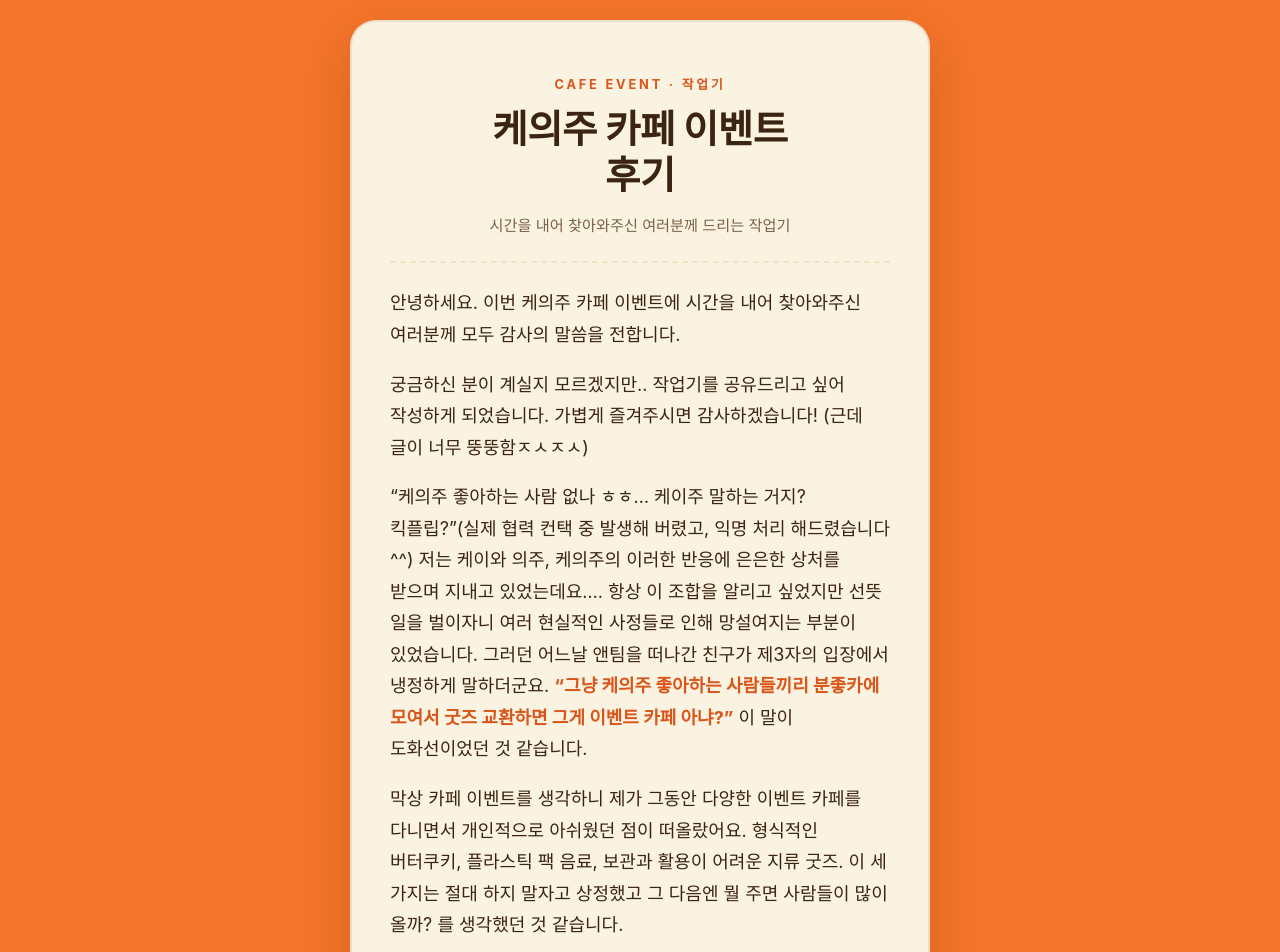
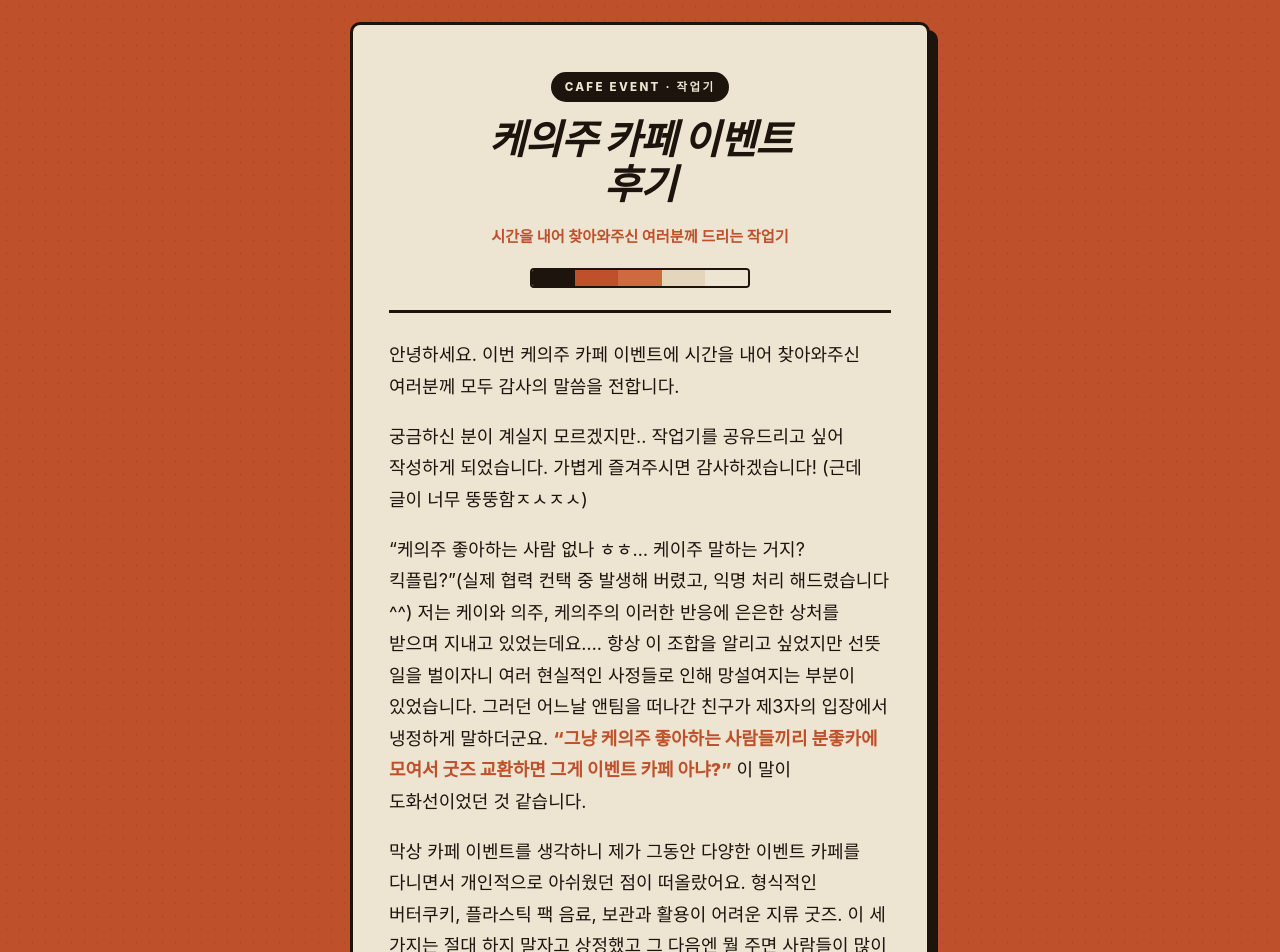
Before and after one commit to limitedpairing/blog, a Jekyll site: the page built from index.html, in a window 1280 px wide. Shown: the top 952 px of the page. Built offline with Jekyll 4.4.1, drawn with Linux system fonts in a browser that asks for light colours; some web fonts are replaced.

Commit message:
Apply neo-brutalist retro design + add Pages deploy workflow
- Lock palette to spec: orange #BE512B, beige #EEE4D2
- Neo-brutalist treatment: thick black borders, hard offset shadows
  (no blur), chunky 900-weight headings as rotated tags, dotted
  halftone background, retro color swatch strip in the hero
- Themed placeholders, fold/qa/sign-off boxes match the style
- Add GitHub Actions workflow to build and deploy to GitHub Pages

https://claude.ai/code/session_01T36s2gdEFjxCigUpqUYQ9b

```diff
--- a/assets/css/style.scss
+++ b/assets/css/style.scss
@@ -2,15 +2,18 @@
 # Front matter so Jekyll processes this Sass file.
 ---
 
-// ---- Design tokens (luckydraw-maker inspired: orange page, beige card) ----
+// ---- Design tokens — neo-brutalist retro ----
+// Orange RGB 190,81,43 / Beige RGB 238,228,210
 :root {
-  --orange: #f3742a;        // page background
-  --orange-deep: #d9551a;   // accents / links
-  --beige: #fbf3e2;         // container background
-  --beige-edge: #f0e4c8;    // soft borders inside the card
-  --ink: #3b2412;           // primary text (warm dark brown)
-  --ink-soft: #7a6249;      // secondary text
-  --card-radius: 26px;
+  --orange: #be512b;
+  --orange-soft: #cf6a40;
+  --beige: #eee4d2;
+  --beige-deep: #e3d6bd;
+  --ink: #1c140d;          // near-black for borders, shadows, text
+  --paper: #f6efe0;        // lighter paper tint inside the card
+  --radius: 10px;
+  --shadow: 6px 6px 0 var(--ink);
+  --shadow-sm: 4px 4px 0 var(--ink);
 }
 
 * { box-sizing: border-box; }
@@ -19,7 +22,9 @@ html { -webkit-text-size-adjust: 100%; }
 
 body {
   margin: 0;
-  background: var(--orange);
+  background-color: var(--orange);
+  background-image: radial-gradient(rgba(0, 0, 0, 0.07) 1.2px, transparent 1.2px);
+  background-size: 13px 13px;
   color: var(--ink);
   font-family: "Pretendard", "Pretendard Variable", -apple-system,
     BlinkMacSystemFont, system-ui, "Apple SD Gothic Neo", "Malgun Gothic",
@@ -27,13 +32,14 @@ body {
   font-size: 17px;
   line-height: 1.75;
   word-break: keep-all;
+  overflow-x: hidden;
   -webkit-font-smoothing: antialiased;
 }
 
 // ---- Page + container ----
 .page {
   min-height: 100vh;
-  padding: 20px 14px calc(28px + env(safe-area-inset-bottom));
+  padding: 22px 16px calc(30px + env(safe-area-inset-bottom));
 }
 
 .container {
@@ -41,105 +47,130 @@ body {
   max-width: 580px;
   margin: 0 auto;
   background: var(--beige);
-  border-radius: var(--card-radius);
-  border: 2px solid rgba(120, 70, 20, 0.12);
-  box-shadow: 0 18px 40px rgba(120, 50, 10, 0.22);
-  padding: 30px 22px 26px;
-  overflow: hidden;
+  border: 3px solid var(--ink);
+  border-radius: var(--radius);
+  box-shadow: 8px 8px 0 var(--ink);
+  padding: 26px 20px 24px;
 }
 
 // ---- Hero ----
 .hero {
   text-align: center;
-  padding: 12px 6px 22px;
-  border-bottom: 2px dashed var(--beige-edge);
-  margin-bottom: 24px;
+  padding: 6px 0 22px;
+  margin-bottom: 26px;
+  border-bottom: 3px solid var(--ink);
 }
 .hero__eyebrow {
-  margin: 0 0 10px;
-  font-size: .8rem;
-  letter-spacing: .22em;
-  font-weight: 700;
-  color: var(--orange-deep);
+  display: inline-block;
+  margin: 0 0 16px;
+  padding: 5px 14px;
+  font-size: .72rem;
+  letter-spacing: .2em;
+  font-weight: 800;
+  color: var(--beige);
+  background: var(--ink);
+  border-radius: 999px;
 }
 .hero__title {
   margin: 0;
-  font-size: 2.05rem;
-  line-height: 1.2;
-  font-weight: 800;
-  letter-spacing: -0.01em;
+  font-size: 2.15rem;
+  line-height: 1.12;
+  font-weight: 900;
+  letter-spacing: -0.02em;
+  font-style: italic;
   color: var(--ink);
 }
 .hero__sub {
-  margin: 14px 0 0;
-  color: var(--ink-soft);
+  margin: 16px 0 18px;
+  color: var(--orange);
+  font-weight: 700;
   font-size: .95rem;
 }
+.hero__swatches {
+  display: flex;
+  justify-content: center;
+  gap: 0;
+  width: 220px;
+  max-width: 80%;
+  margin: 0 auto;
+  border: 2.5px solid var(--ink);
+  border-radius: 4px;
+  overflow: hidden;
+}
+.hero__swatches span { flex: 1; height: 16px; }
 
 // ---- Body text ----
 .post p { margin: 0 0 1.15rem; }
-.post em { font-style: normal; font-weight: 700; color: var(--orange-deep); }
+.post em { font-style: normal; font-weight: 800; color: var(--orange); }
 
+// Section headings as neo-brutalist tags
 .post h2 {
-  margin: 2.4rem 0 1rem;
-  font-size: 1.4rem;
-  font-weight: 800;
-  color: var(--ink);
-  padding-bottom: .5rem;
-  border-bottom: 2px solid var(--beige-edge);
+  display: inline-block;
+  margin: 2.6rem 0 1.2rem;
+  padding: 7px 15px;
+  font-size: 1.25rem;
+  font-weight: 900;
+  color: var(--beige);
+  background: var(--orange);
+  border: 2.5px solid var(--ink);
+  border-radius: 7px;
+  box-shadow: var(--shadow-sm);
+  transform: rotate(-1.2deg);
 }
 
 // ---- Q&A list (사장님 문답) ----
 .qa {
   list-style: none;
-  margin: 0 0 1.15rem;
-  padding: 14px 16px;
-  background: rgba(243, 116, 42, 0.08);
-  border: 1px solid var(--beige-edge);
-  border-radius: 14px;
+  margin: 0 0 1.2rem;
+  padding: 16px 18px;
+  background: var(--paper);
+  border: 2.5px solid var(--ink);
+  border-radius: var(--radius);
+  box-shadow: var(--shadow-sm);
 }
-.qa li { margin: .35rem 0; font-weight: 600; }
+.qa li { margin: .4rem 0; font-weight: 700; }
 
 // ---- Collapsible "접기" section ----
 .fold {
-  margin: 1.5rem 0;
-  background: rgba(243, 116, 42, 0.06);
-  border: 1px solid var(--beige-edge);
-  border-radius: 16px;
-  padding: 4px 18px;
+  margin: 1.6rem 0;
+  background: var(--paper);
+  border: 2.5px solid var(--ink);
+  border-radius: var(--radius);
+  box-shadow: var(--shadow-sm);
+  padding: 2px 18px;
 }
 .fold > summary {
   cursor: pointer;
-  font-weight: 700;
-  color: var(--orange-deep);
-  padding: 12px 0;
+  font-weight: 800;
+  color: var(--orange);
+  padding: 14px 0;
   list-style: none;
 }
 .fold > summary::-webkit-details-marker { display: none; }
 .fold > summary::before { content: "▸ "; }
 .fold[open] > summary::before { content: "▾ "; }
-.fold[open] > summary { border-bottom: 1px dashed var(--beige-edge); margin-bottom: 10px; }
+.fold[open] > summary { border-bottom: 2px dashed var(--ink); margin-bottom: 12px; }
 
 // ---- Photos (graceful placeholder until the image is added) ----
-.photo {
-  margin: 1.4rem 0;
-}
+.photo { margin: 1.5rem 0; }
 .photo > img {
   display: block;
   width: 100%;
   height: auto;
-  border-radius: 16px;
-  border: 1px solid rgba(120, 70, 20, 0.12);
+  border: 2.5px solid var(--ink);
+  border-radius: var(--radius);
+  box-shadow: var(--shadow);
 }
 .photo__ph { display: none; }
 .photo figcaption {
-  margin-top: 8px;
+  margin-top: 10px;
   text-align: center;
   font-size: .85rem;
-  color: var(--ink-soft);
+  font-weight: 700;
+  color: var(--orange);
 }
 
-// When the image is missing, swap to a labeled placeholder box.
+// Missing image → labeled placeholder box.
 .photo--missing > img { display: none; }
 .photo--missing .photo__ph {
   display: flex;
@@ -148,39 +179,43 @@ body {
   text-align: center;
   min-height: 180px;
   padding: 20px;
-  border-radius: 16px;
-  border: 2px dashed var(--orange);
-  background: rgba(243, 116, 42, 0.07);
-  color: var(--orange-deep);
-  font-weight: 700;
+  border-radius: var(--radius);
+  border: 3px dashed var(--ink);
+  background: repeating-linear-gradient(
+    45deg, var(--paper), var(--paper) 12px,
+    var(--beige-deep) 12px, var(--beige-deep) 24px);
+  box-shadow: var(--shadow-sm);
+  color: var(--ink);
+  font-weight: 800;
   font-size: .9rem;
 }
 
 // ---- Sign-off ----
 .signoff {
-  margin-top: 2rem !important;
+  margin-top: 2.2rem !important;
   padding: 18px 20px;
   text-align: center;
-  font-weight: 800;
-  color: var(--orange-deep);
-  background: rgba(243, 116, 42, 0.1);
-  border-radius: 16px;
+  font-weight: 900;
+  color: var(--beige);
+  background: var(--ink);
+  border-radius: var(--radius);
+  box-shadow: var(--shadow-sm);
 }
 
 // ---- Footer ----
 .site-footer {
   text-align: center;
-  margin: 22px auto 0;
+  margin: 24px auto 0;
   max-width: 580px;
   color: var(--beige);
+  font-weight: 700;
   font-size: .8rem;
-  opacity: .92;
 }
 .site-footer p { margin: 0; }
 
-// ---- Larger screens: a touch more breathing room ----
+// ---- Larger screens ----
 @media (min-width: 600px) {
   body { font-size: 18px; }
-  .container { padding: 40px 38px 32px; }
-  .hero__title { font-size: 2.4rem; }
+  .container { padding: 38px 36px 30px; }
+  .hero__title { font-size: 2.5rem; }
 }
--- a/index.html
+++ b/index.html
@@ -8,6 +8,13 @@ description: "케의주 카페 이벤트의 작업기 — 총대가 직접 남
   <p class="hero__eyebrow">CAFE EVENT · 작업기</p>
   <h1 class="hero__title">케의주 카페 이벤트<br>후기</h1>
   <p class="hero__sub">시간을 내어 찾아와주신 여러분께 드리는 작업기</p>
+  <div class="hero__swatches" aria-hidden="true">
+    <span style="background:#1c140d"></span>
+    <span style="background:#be512b"></span>
+    <span style="background:#cf6a40"></span>
+    <span style="background:#e3d6bd"></span>
+    <span style="background:#eee4d2"></span>
+  </div>
 </header>
 
 <article class="post">
```
Also changed, not shown: .github/workflows/pages.yml (added).
